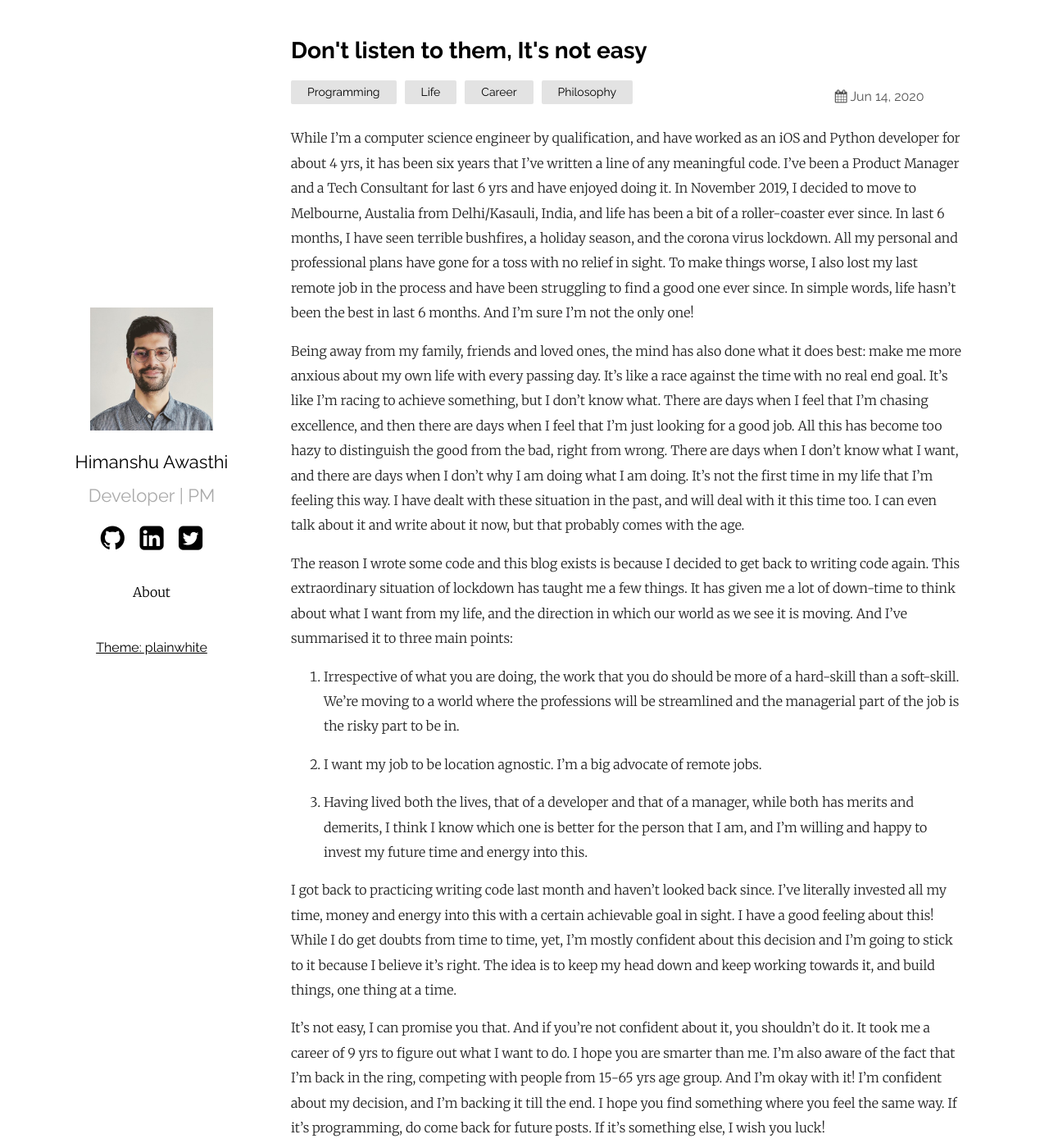
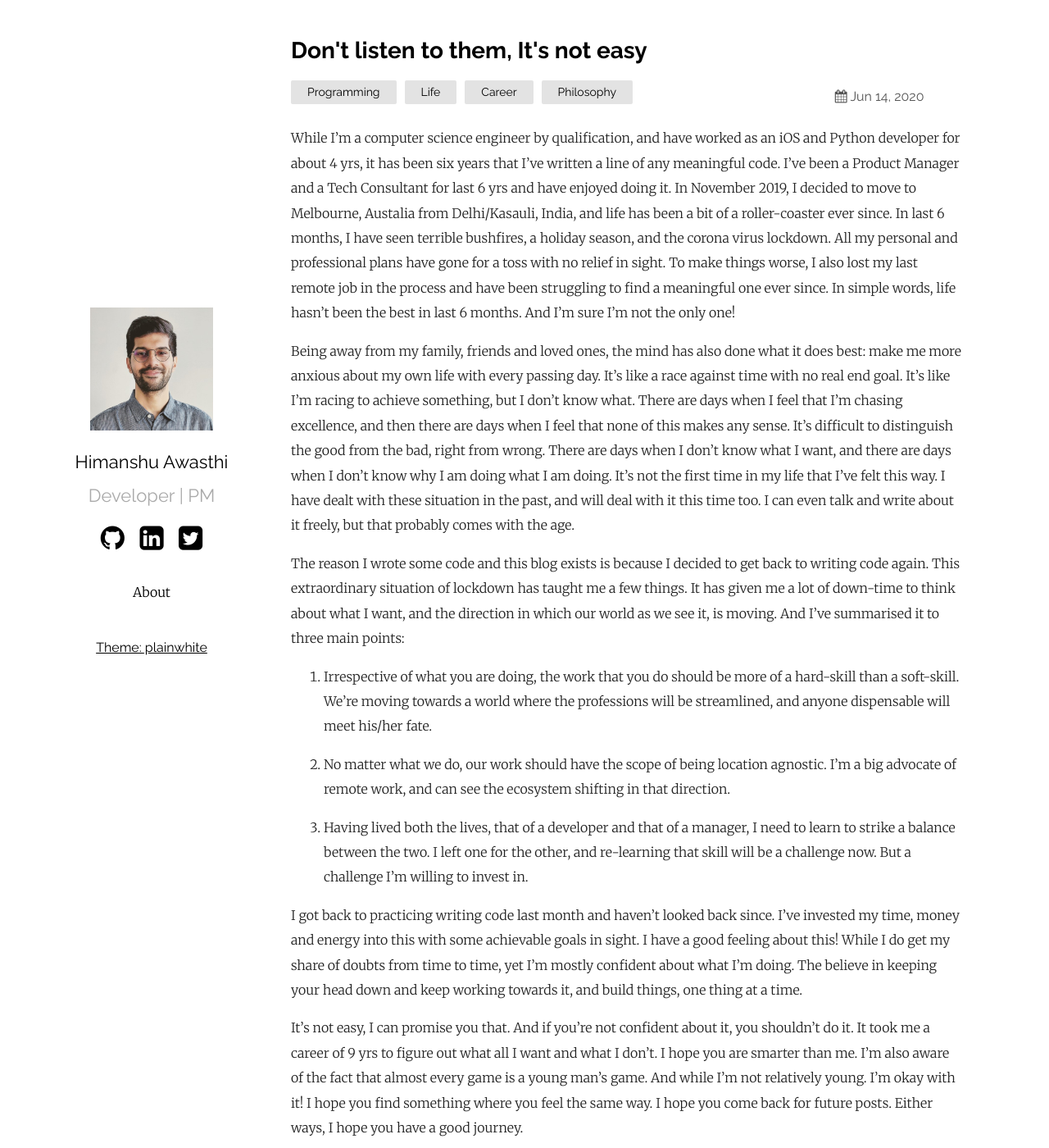
Before and after one commit to 89hardy/89hardy.github.io, a Jekyll site: the page built from _posts/2020-06-14-don-t-listen-to-them-it-s-not-easy.md, in a window 1280 px wide and 1400 px high. Shown: the whole window at 82% size. Built offline with Jekyll 4.4.1, drawn with Linux system fonts in a browser that asks for light colours.

Commit message:
New about page and editing first post

```diff
--- a/_posts/2020-06-14-don-t-listen-to-them-it-s-not-easy.md
+++ b/_posts/2020-06-14-don-t-listen-to-them-it-s-not-easy.md
@@ -4,18 +4,18 @@ title: Don't listen to them, It's not easy
 date: 2020-06-14 22:20 +1000
 categories: Programming Life Career Philosophy
 ---
-While I'm a computer science engineer by qualification, and have worked as an iOS and Python developer for about 4 yrs, it has been six years that I've written a line of any meaningful code. I've been a Product Manager and a Tech Consultant for last 6 yrs and have enjoyed doing it. In November 2019, I decided to move to Melbourne, Austalia from Delhi/Kasauli, India, and life has been a bit of a roller-coaster ever since. In last 6 months, I have seen terrible bushfires, a holiday season, and the corona virus lockdown. All my personal and professional plans have gone for a toss with no relief in sight. To make things worse, I also lost my last remote job in the process and have been struggling to find a good one ever since. In simple words, life hasn't been the best in last 6 months. And I'm sure I'm not the only one!
+While I'm a computer science engineer by qualification, and have worked as an iOS and Python developer for about 4 yrs, it has been six years that I've written a line of any meaningful code. I've been a Product Manager and a Tech Consultant for last 6 yrs and have enjoyed doing it. In November 2019, I decided to move to Melbourne, Austalia from Delhi/Kasauli, India, and life has been a bit of a roller-coaster ever since. In last 6 months, I have seen terrible bushfires, a holiday season, and the corona virus lockdown. All my personal and professional plans have gone for a toss with no relief in sight. To make things worse, I also lost my last remote job in the process and have been struggling to find a meaningful one ever since. In simple words, life hasn't been the best in last 6 months. And I'm sure I'm not the only one!
 
-Being away from my family, friends and loved ones, the mind has also done what it does best: make me more anxious about my own life with every passing day. It's like a race against the time with no real end goal. It's like I'm racing to achieve something, but I don't know what. There are days when I feel that I'm chasing excellence, and then there are days when I feel that I'm just looking for a good job. All this has become too hazy to distinguish the good from the bad, right from wrong. There are days when I don't know what I want, and there are days when I don't why I am doing what I am doing. It's not the first time in my life that I'm feeling this way. I have dealt with these situation in the past, and will deal with it this time too. I can even talk about it and write about it now, but that probably comes with the age.
+Being away from my family, friends and loved ones, the mind has also done what it does best: make me more anxious about my own life with every passing day. It's like a race against time with no real end goal. It's like I'm racing to achieve something, but I don't know what. There are days when I feel that I'm chasing excellence, and then there are days when I feel that none of this makes any sense. It's difficult to distinguish the good from the bad, right from wrong. There are days when I don't know what I want, and there are days when I don't know why I am doing what I am doing. It's not the first time in my life that I've felt this way. I have dealt with these situation in the past, and will deal with it this time too. I can even talk and write about it freely, but that probably comes with the age.
 
-The reason I wrote some code and this blog exists is because I decided to get back to writing code again. This extraordinary situation of lockdown has taught me a few things. It has given me a lot of down-time to think about what I want from my life, and the direction in which our world as we see it is moving. And I've summarised it to three main points:
+The reason I wrote some code and this blog exists is because I decided to get back to writing code again. This extraordinary situation of lockdown has taught me a few things. It has given me a lot of down-time to think about what I want, and the direction in which our world as we see it, is moving. And I've summarised it to three main points:
 
-1. Irrespective of what you are doing, the work that you do should be more of a hard-skill than a soft-skill. We're moving to a world where the professions will be streamlined and the managerial part of the job is the risky part to be in.
+1. Irrespective of what you are doing, the work that you do should be more of a hard-skill than a soft-skill. We're moving towards a world where the professions will be streamlined, and anyone dispensable will meet his/her fate.
 
-2. I want my job to be location agnostic. I'm a big advocate of remote jobs.
+2. No matter what we do, our work should have the scope of being location agnostic. I'm a big advocate of remote work, and can see the ecosystem shifting in that direction.
 
-3. Having lived both the lives, that of a developer and that of a manager, while both has merits and demerits, I think I know which one is better for the person that I am, and I'm willing and happy to invest my future time and energy into this.
+3. Having lived both the lives, that of a developer and that of a manager, I need to learn to strike a balance between the two. I left one for the other, and re-learning that skill will be a challenge now. But a challenge I'm willing to invest in.
 
-I got back to practicing writing code last month and haven't looked back since. I've literally invested all my time, money and energy into this with a certain achievable goal in sight. I have a good feeling about this! While I do get doubts from time to time, yet, I'm mostly confident about this decision and I'm going to stick to it because I believe it's right. The idea is to keep my head down and keep working towards it, and build things, one thing at a time.
+I got back to practicing writing code last month and haven't looked back since. I've invested my time, money and energy into this with some achievable goals in sight. I have a good feeling about this! While I do get my share of doubts from time to time, yet I'm mostly confident about what I'm doing. The believe in keeping your head down and keep working towards it, and build things, one thing at a time.
 
-It's not easy, I can promise you that. And if you're not confident about it, you shouldn't do it. It took me a career of 9 yrs to figure out what I want to do. I hope you are smarter than me. I'm also aware of the fact that I'm back in the ring, competing with people from 15-65 yrs age group. And I'm okay with it! I'm confident about my decision, and I'm backing it till the end. I hope you find something where you feel the same way. If it's programming, do come back for future posts. If it's something else, I wish you luck!
+It's not easy, I can promise you that. And if you're not confident about it, you shouldn't do it. It took me a career of 9 yrs to figure out what all I want and what I don't. I hope you are smarter than me. I'm also aware of the fact that almost every game is a young man's game. And while I'm not relatively young. I'm okay with it! I hope you find something where you feel the same way. I hope you come back for future posts. Either ways, I hope you  have a good journey.
```
Also changed, not shown: about.md (added, +11 -0 lines).
